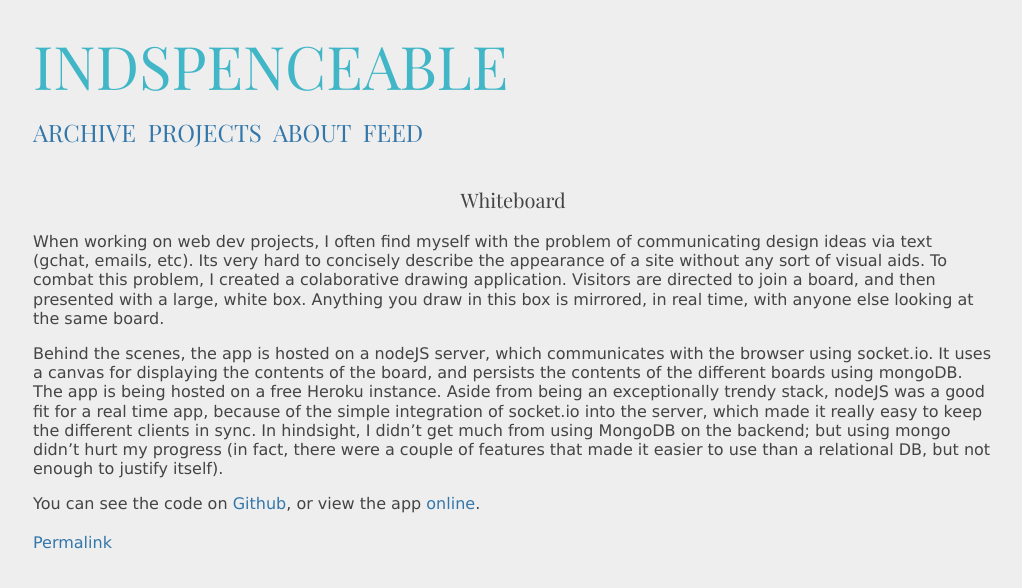
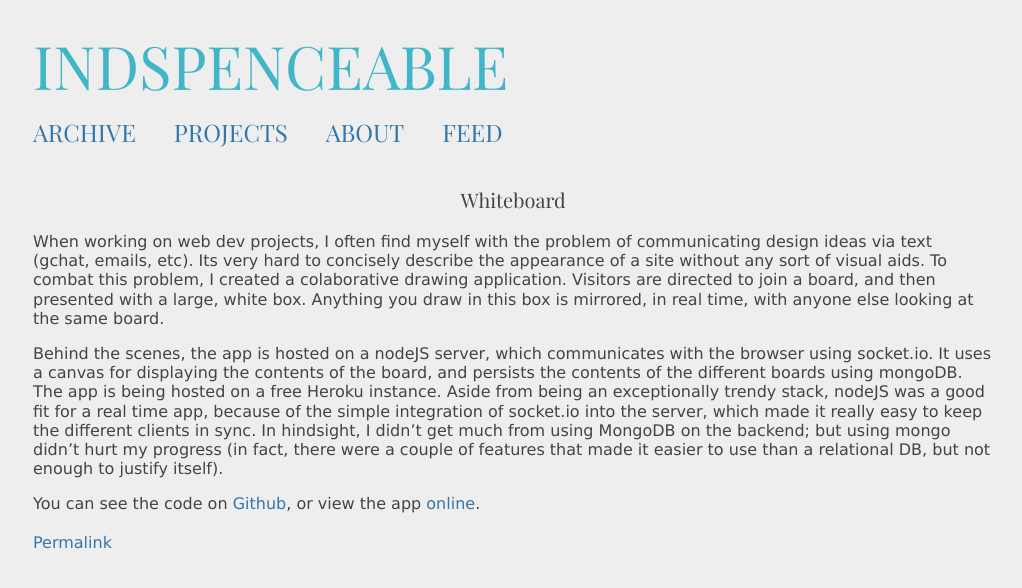
Before and after one commit to indspenceable/indspenceable.github.com, a Jekyll site: the page built from index.md, in a window 1280 px wide. Shown: the top 588 px of the page, without its empty margins (127-1149 px from the left). Built offline with Jekyll 4.4.1, drawn with Linux system fonts in a browser that asks for light colours; some web fonts are replaced.

Commit message:
Added space between nav links

```diff
--- a/_includes/nav.html
+++ b/_includes/nav.html
@@ -1,11 +1,13 @@
 <div id="header" class="main">
-  <h1 class="padding pull-right">
+  <h1>
   	<a href="/">INDSPENCEABLE</a>
   </h1>
-  <h2 class="padding pull-right">
-    <a href='/archive.html'>ARCHIVE</a>
-    <a href='/projects.html'>PROJECTS</a>
-    <a href='/about.html'>ABOUT</a>
-    <a href='/atom.xml'>FEED</a>
-  </h2>
+  <ul>
+    <h2>
+      <li class="inline"><a href='/archive.html'>ARCHIVE</a></li>
+      <li class="inline"><a href='/projects.html'>PROJECTS</a></li>
+      <li class="inline"><a href='/about.html'>ABOUT</a></li>
+      <li class="inline"><a href='/atom.xml'>FEED</a></li>
+    </h2>
+  </ul>
 </div>
--- a/styles.css
+++ b/styles.css
@@ -72,6 +72,10 @@ h4 {
   font-family: edita, serif;
 }*/
 
+li.inline {
+  display: inline;
+  padding-right: 26px;
+}
 
 
 pre,code {
```
